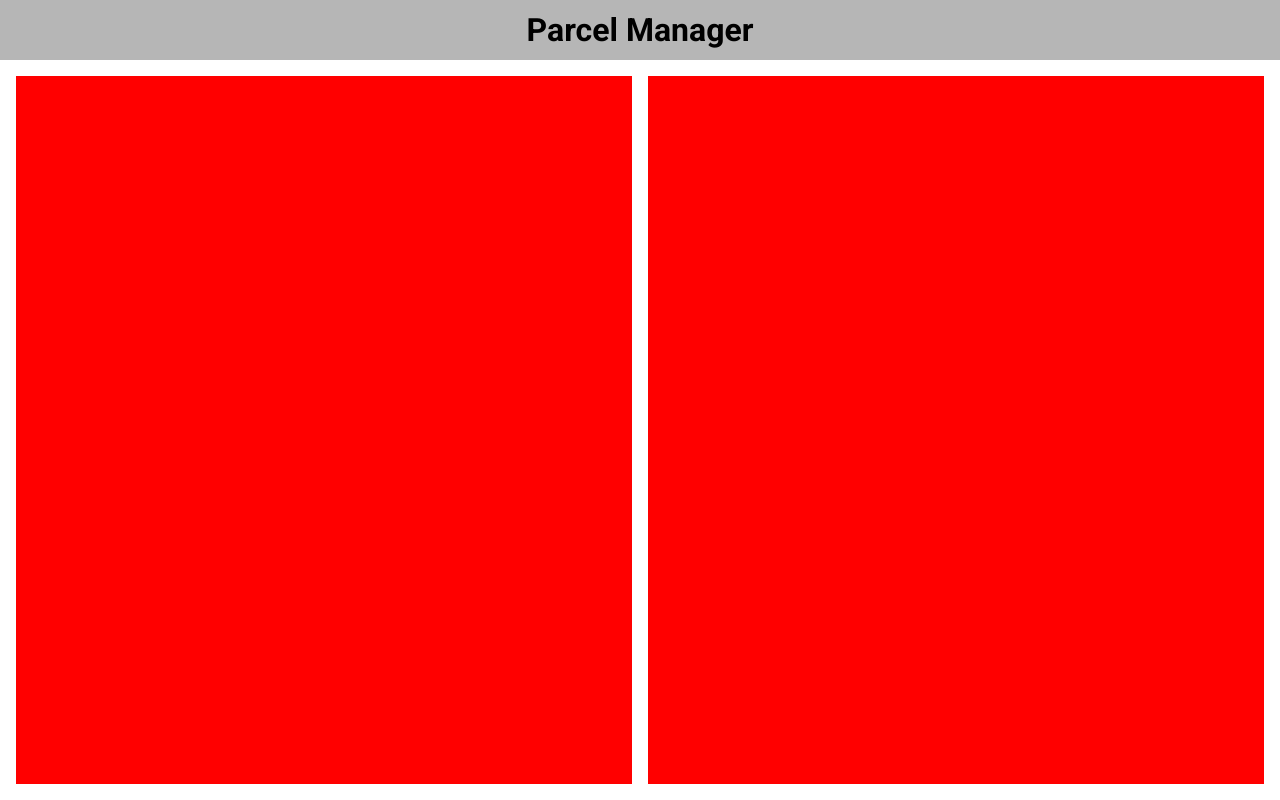
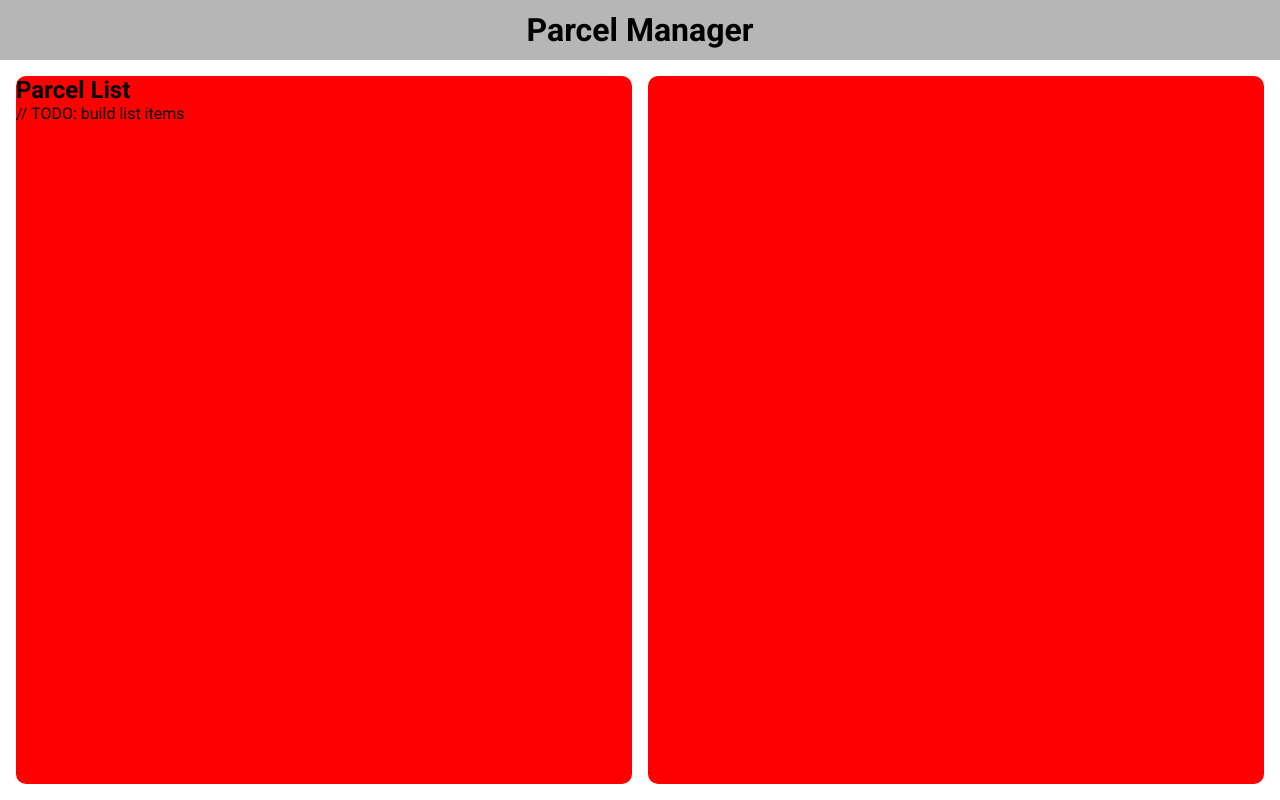
Before and after one commit to jvieirar/coding_test, a React (Create React App) app in the folder web/: page / in a window 1280 px wide. Built offline with nearby package versions, Linux system fonts and the light colour scheme; the HTML template or start-up script is replaced by a standard one.

Commit message:
basic react structure

```diff
--- a/web/src/App.js
+++ b/web/src/App.js
@@ -1,15 +1,23 @@
 import React from 'react';
 // @ts-ignore
 import styles from './App.module.scss';
+import ParcelList from './components/ParcelList/ParcelList';
 
 function App() {
+  // properties
+
+  // methods
+
+  // render
   return (
     <div className={styles.app}>
       <header>
         <h1>Parcel Manager</h1>
       </header>
       <main>
-        <section></section>
+        <section>
+          <ParcelList parcels={[]} />
+        </section>
         <section></section>
       </main>
     </div>
--- a/web/src/App.module.scss
+++ b/web/src/App.module.scss
@@ -36,6 +36,7 @@
     section {
       flex: 1;
       background-color: red;
+      border-radius: 10px;
     }
   }
 }
--- a/web/src/components/ParcelList/ParcelList.js
+++ b/web/src/components/ParcelList/ParcelList.js
@@ -1,10 +1,25 @@
 import React from 'react';
 import PropTypes from 'prop-types';
+// @ts-ignore
+import styles from './ParcelList.module.scss';
 
 const ParcelList = (props) => {
-  return <div></div>;
+  // properties
+  const { parcels = [] } = props;
+
+  // methods
+
+  // render
+  return (
+    <div className={styles.parcelList}>
+      <h1>Parcel List</h1>
+      // TODO: build list items
+    </div>
+  );
 };
 
-ParcelList.propTypes = {};
+ParcelList.propTypes = {
+  parcels: PropTypes.array.isRequired,
+};
 
 export default ParcelList;
--- /dev/null
+++ b/web/src/components/ParcelList/ParcelList.module.scss
@@ -0,0 +1,5 @@
+.parcelList {
+  display: block;
+  height: 100%;
+  width: 100%;
+}
```
Also changed, not shown: web/src/components/ParcelList/ParcelList.scss (deleted).
